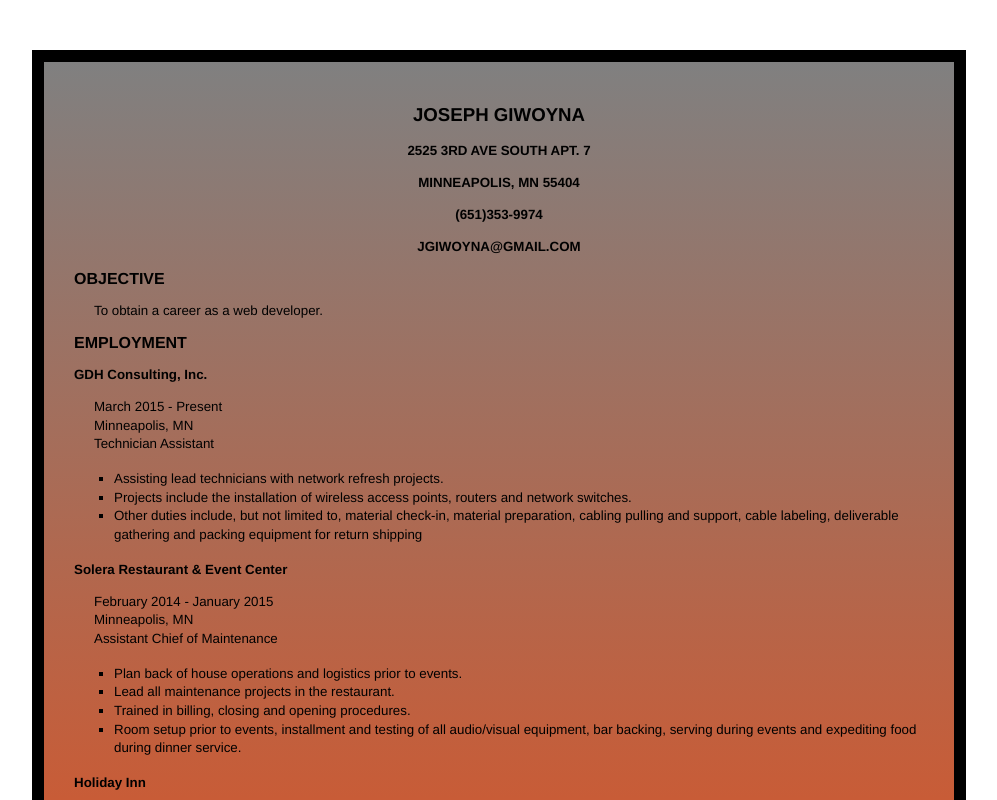
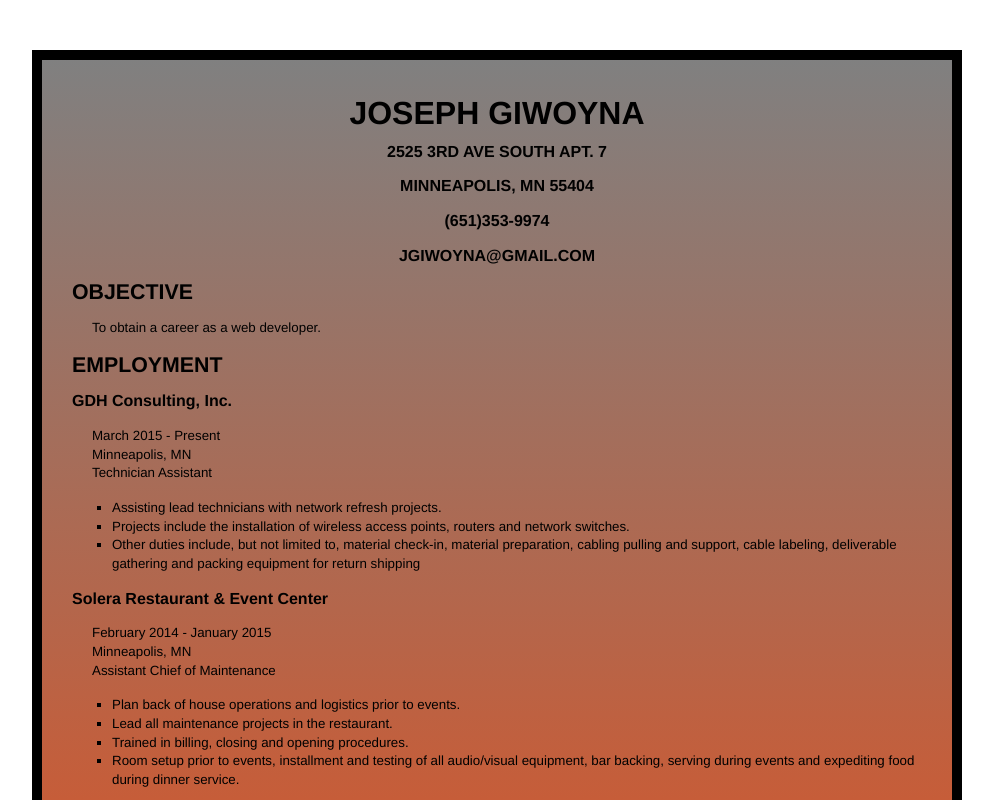
Before and after one commit to jgiwoyna/jgiwoyna.io, a plain HTML site: page index.html in a window 1280 px wide. Shown: the top 800 px of the page, without its empty margins (26-1023 px from the left). Drawn offline with Linux system fonts and the light colour scheme; a script that the page names is missing.

Commit message:
Update style.css

```diff
--- a/style.css
+++ b/style.css
@@ -1,5 +1,5 @@
 .resume {
-	border: 12px #000 solid;
+	border: 10px #000 solid;
 	margin: 50px;
 	padding: 30px;
 	width: 850px;
@@ -29,20 +29,20 @@ margin:0;
 
 h1, h2, h3, { margin: 0; }
 h1 {
-	font-size: 14pt;
-	font-family: Helvetica, Arial, "Times New Roman";
+	font-size: 24pt;
+	font-family: Helvetica, Arial;
 	line-height: 20pt;
 	margin:10px 0 0 0;
 }
 h2 {
-	font-size: 12pt;
-	font-family: Helvetica, Arial, "Times New Roman";
+	font-size: 16pt;
+	font-family: Helvetica, Arial;
 	line-height: 14pt;
 }
 
 h3 {
-	font-size: 10pt;
-	font-family: Helvetica, Arial, "Times New Roman";
+	font-size: 12pt;
+	font-family: Helvetica, Arial;
 	line-height: 14pt;
 }
 p {
```
